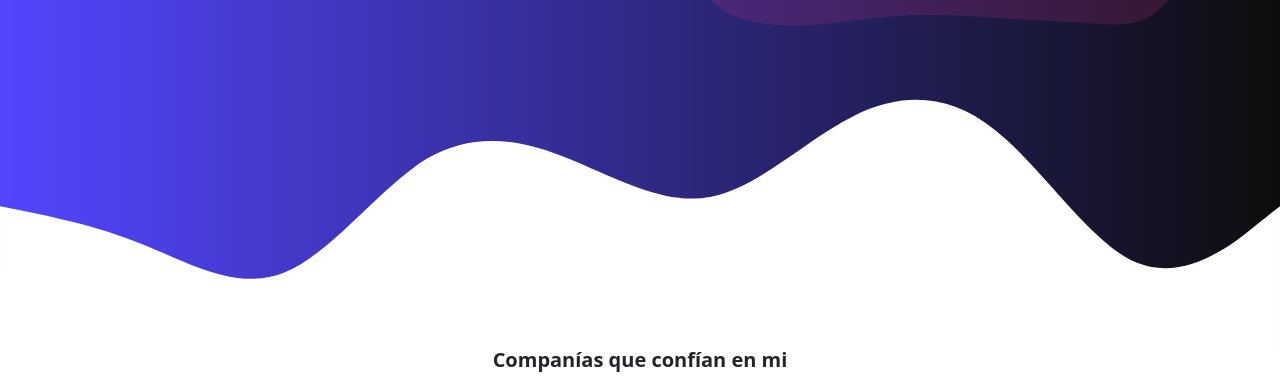
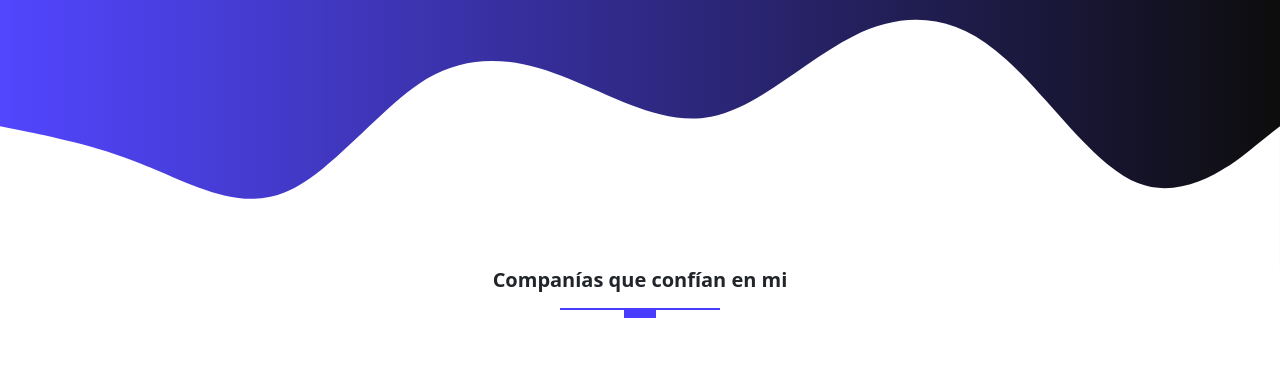
Before and after one commit to Tincho91/maiaru-portafolio-sass-boostrap, a website: page index.html in a window 1280 px wide. Shown: the part 596-975 px from the top of the page. Drawn offline with nearby package versions, Linux system fonts and the light colour scheme.

Commit message:
11th commit

```diff
--- a/scss/sections/_intro-section.scss
+++ b/scss/sections/_intro-section.scss
@@ -6,6 +6,9 @@
     padding: 10rem 0 0 0;
     width: 100%;
     height: 100%;
+    @include media-breakpoint-up(s) {
+        padding-top: 5rem;
+    }
 }
 
 .intros {
```
Also changed, not shown: assets/css/style.css, 1 other file.
